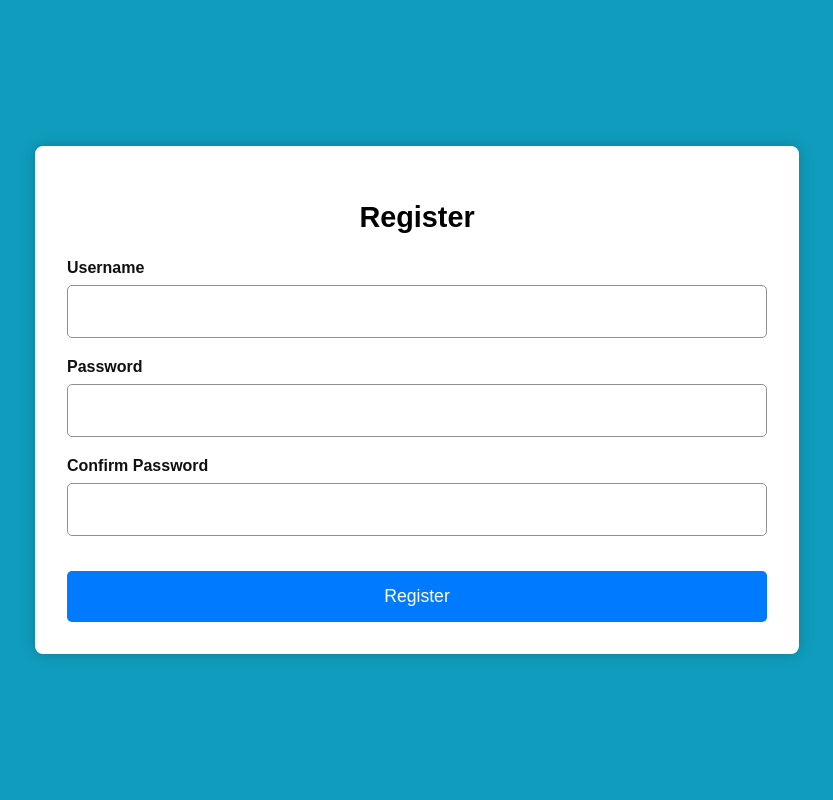
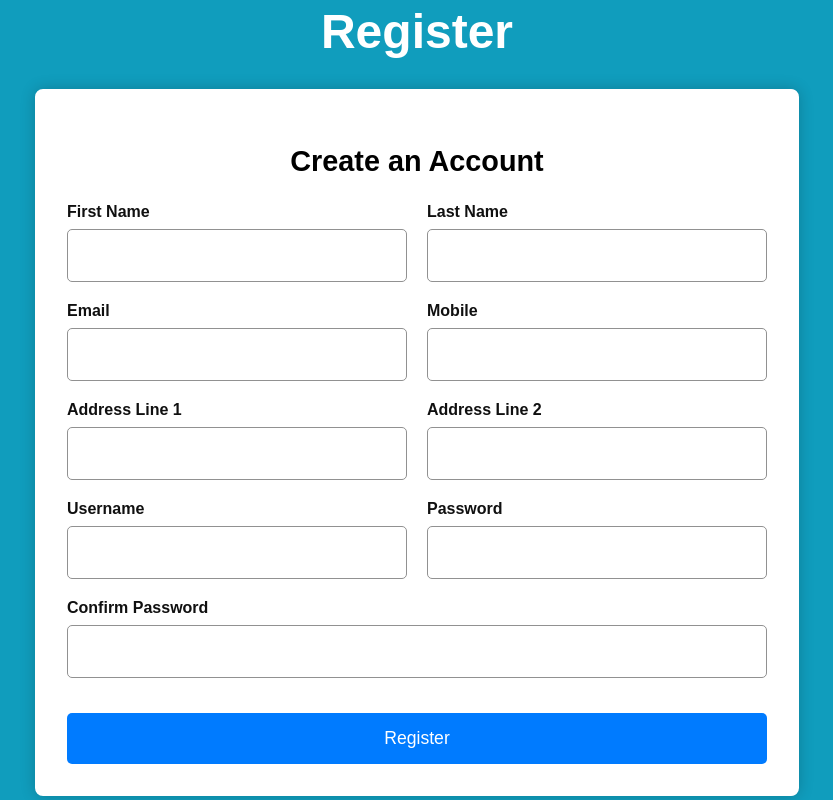
Before and after one commit to developerthomasmk/first-cry, a Flask app: page /login/register in a window 1280 px wide. Shown: the whole page, without its empty margins (223-1056 px from the left). Run offline with Flask 3, Linux system fonts and the light colour scheme.

Commit message:
updated register page

```diff
--- a/app/login/templates/register.html
+++ b/app/login/templates/register.html
@@ -7,9 +7,43 @@
     <link rel="stylesheet" href="{{url_for('login.static', filename='css/style.css')}}">
 </head>
 <body>
+    <div class="heading-container">
+        <h1>Register</h1>
+    </div>
     <div class="register-container">
-        <h2>Register</h2>
-        <form action="{{ url_for('login.register') }}" id="registerForm">
+        <h2>Create an Account</h2>
+        <div method="post" action="{{ url_for('login.register') }}" id="registerForm">
+            <div class="input-row">
+                <div class="input-group">
+                    <label for="firstname">First Name</label>
+                    <input type="text" id="firstname" name="firstname" required>
+                </div>
+                <div class="input-group">
+                    <label for="lastname">Last Name</label>
+                    <input type="text" id="lastname" name="lastname" required>
+                </div>
+            </div>
+            <div class="input-row">
+                <div class="input-group">
+                    <label for="email">Email</label>
+                    <input type="email" id="email" name="email" required>
+                </div>
+                <div class="input-group">
+                    <label for="mobile">Mobile</label>
+                    <input type="tel" id="mobile" name="mobile" required>
+                </div>
+            </div>
+            <div class="input-row">
+                <div class="input-group">
+                    <label for="address_line1">Address Line 1</label>
+                    <input type="text" id="address_line1" name="address_line1" required>
+                </div>
+                <div class="input-group">
+                    <label for="address_line2">Address Line 2</label>
+                    <input type="text" id="address_line2" name="address_line2">
+                </div>
+            </div>
+            <div class="input-row">
                 <div class="input-group">
                     <label for="username">Username</label>
                     <input type="text" id="username" name="username" required>
@@ -18,11 +52,13 @@
                     <label for="password">Password</label>
                     <input type="password" id="password" name="password" required>
                 </div>
+            </div>
                 <div class="input-group">
                     <label for="confirm_password">Confirm Password</label>
                     <input type="password" id="confirm_password" name="confirm_password" required>
                 </div>
                 <button type="submit" id="register_btn" onclick="addUser()">Register</button>
+            </div>
         </form>
         {% with messages = get_flashed_messages(with_categories=true) %}
           {% if messages %}
```
Lines whose indentation alone changed are shown as unchanged.
